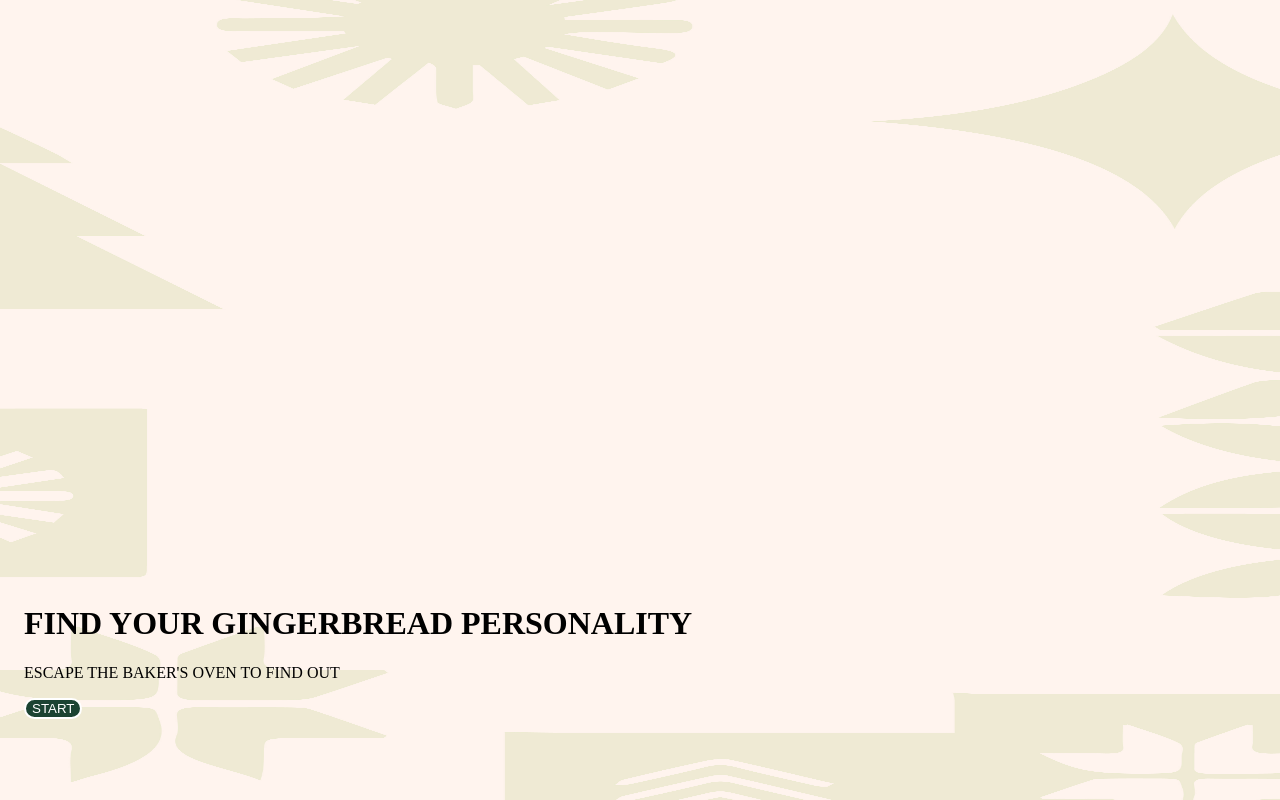
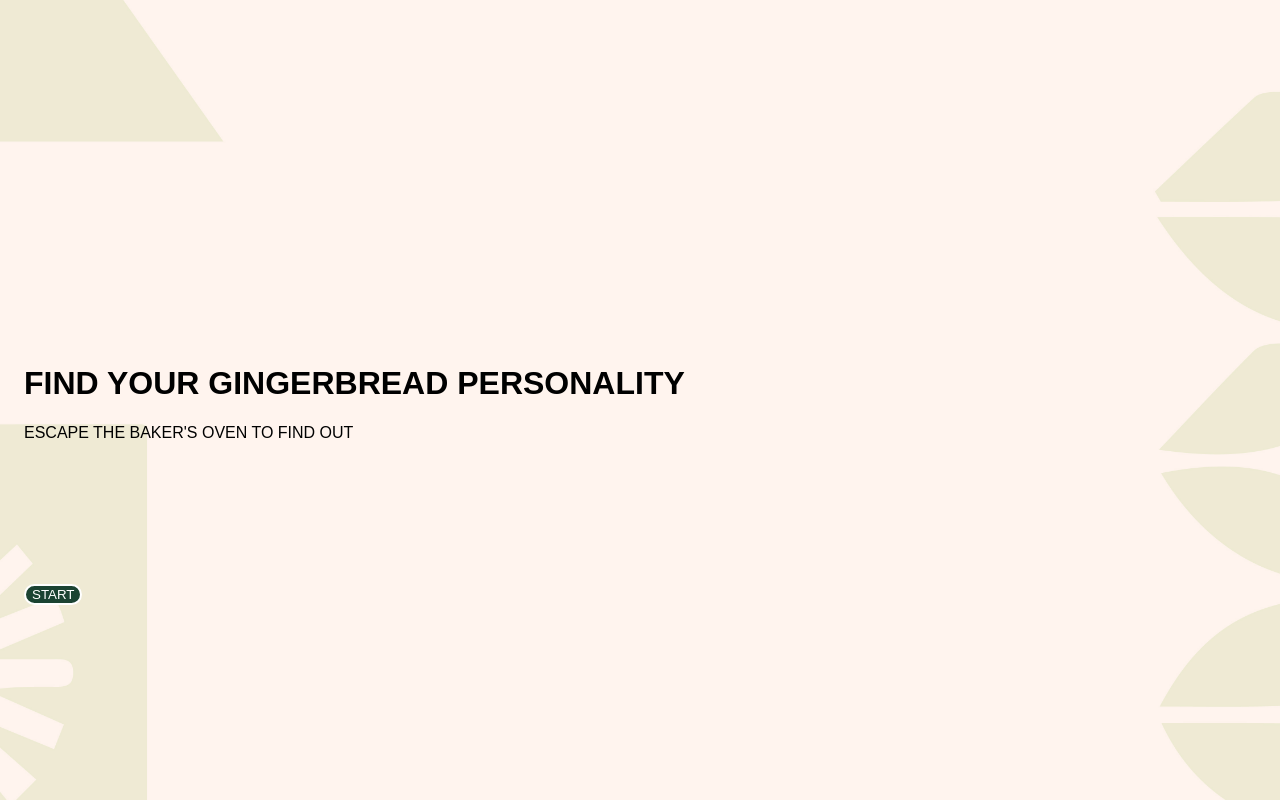
Before and after one commit to mingxxv/hope2024-quiz, a Next.js app: page / in a window 1280 px wide. Built offline with nearby package versions, Linux system fonts and the light colour scheme; a web font is replaced by a local one.

Commit message:
fixed scaling

```diff
--- a/src/app/components/QuestionCard.jsx
+++ b/src/app/components/QuestionCard.jsx
@@ -15,6 +15,7 @@ export const QuestionCard = ({ question, onAnswer }) => {
           fill
           className="object-cover"
           priority
+          objectFit='cover'
         />
       </div>
 
--- a/src/app/components/ResultCard.jsx
+++ b/src/app/components/ResultCard.jsx
@@ -10,7 +10,7 @@ export const ResultCard = ({ result, onReset }) => {
           src={`/images/types/${result}.jpg`}
           alt={`${result} personality type`}
           fill
-          className="object-cover"
+          objectFit='contain'
         />
       </div>
       <div className="bg-white rounded-b-lg shadow-lg p-6">
--- a/src/app/components/StartCard.jsx
+++ b/src/app/components/StartCard.jsx
@@ -12,8 +12,30 @@ export const StartCard = ({ onStart }) => {
           fill
           className="object-cover pointer-events-none select-none"
           priority
+          objectFit='cover'
         />
       </div>
+
+       {/* Title Content */}
+       <div
+       className="text-center space-y-8 mb-12"
+       style={{
+        position: 'absolute',
+        top: '40%',
+        left: 0,
+        right: 0,
+        zIndex: 9999,
+        padding: '1.5rem'
+      }}>
+          <h1 className="text-[#8B0000] text-3xl sm:text-4xl leading-relaxed"
+            style={{ fontFamily: 'var(--font-fafo)' }}>
+            FIND YOUR GINGERBREAD PERSONALITY
+          </h1>
+          <p className="text-xl sm:text-2xl text-[#8B0000]"
+            style={{ fontFamily: 'var(--font-fafo)' }}>
+            ESCAPE THE BAKER'S OVEN TO FIND OUT
+          </p>
+        </div>
 
       {/* Button Container */}
       <div
@@ -26,15 +48,6 @@ export const StartCard = ({ onStart }) => {
           padding: '1.5rem'
         }}
       >
-        {/* Title Content */}
-        <div className="text-center space-y-8 mb-12">
-          <h1 className="text-4xl font-bold text-[#8B0000] whitespace-pre-line leading-relaxed">
-            FIND YOUR GINGERBREAD PERSONALITY
-          </h1>
-          <p className="text-2xl text-[#8B0000]">
-            ESCAPE THE BAKER'S OVEN TO FIND OUT
-          </p>
-        </div>
 
         {/* Start Button */}
         <button
@@ -43,9 +56,9 @@ export const StartCard = ({ onStart }) => {
             position: 'relative',
             zIndex: 9999
           }}
-          className="option-button w-[80%] mx-auto p-8 text-center text-2xl font-bold hover:bg-[#1B4332]/80 transition-colors block"
+          className="option-button w-[80%] mx-auto text-center text-2xl font-bold hover:bg-[#1B4332]/80 transition-colors block"
         >
-          START
+          <span className="block px-8 py-6">START</span>
         </button>
       </div>
     </div>
```
